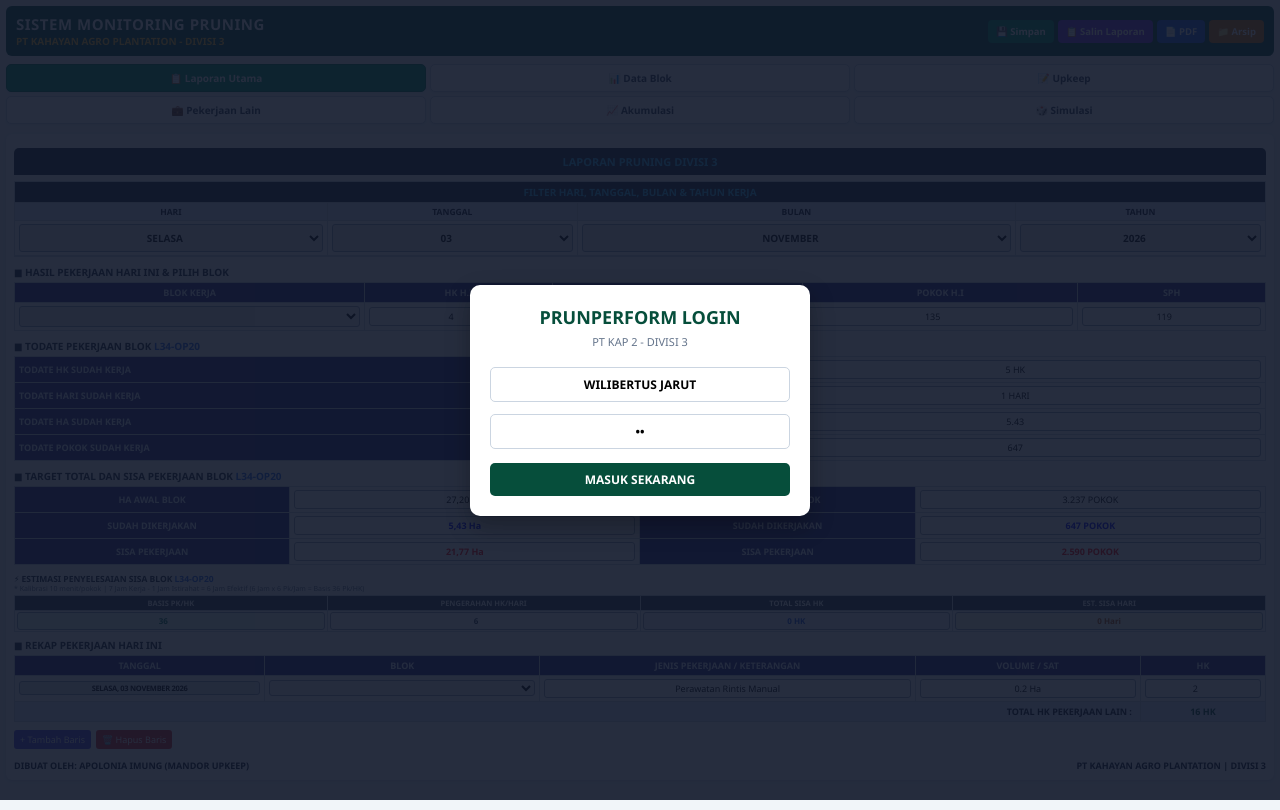
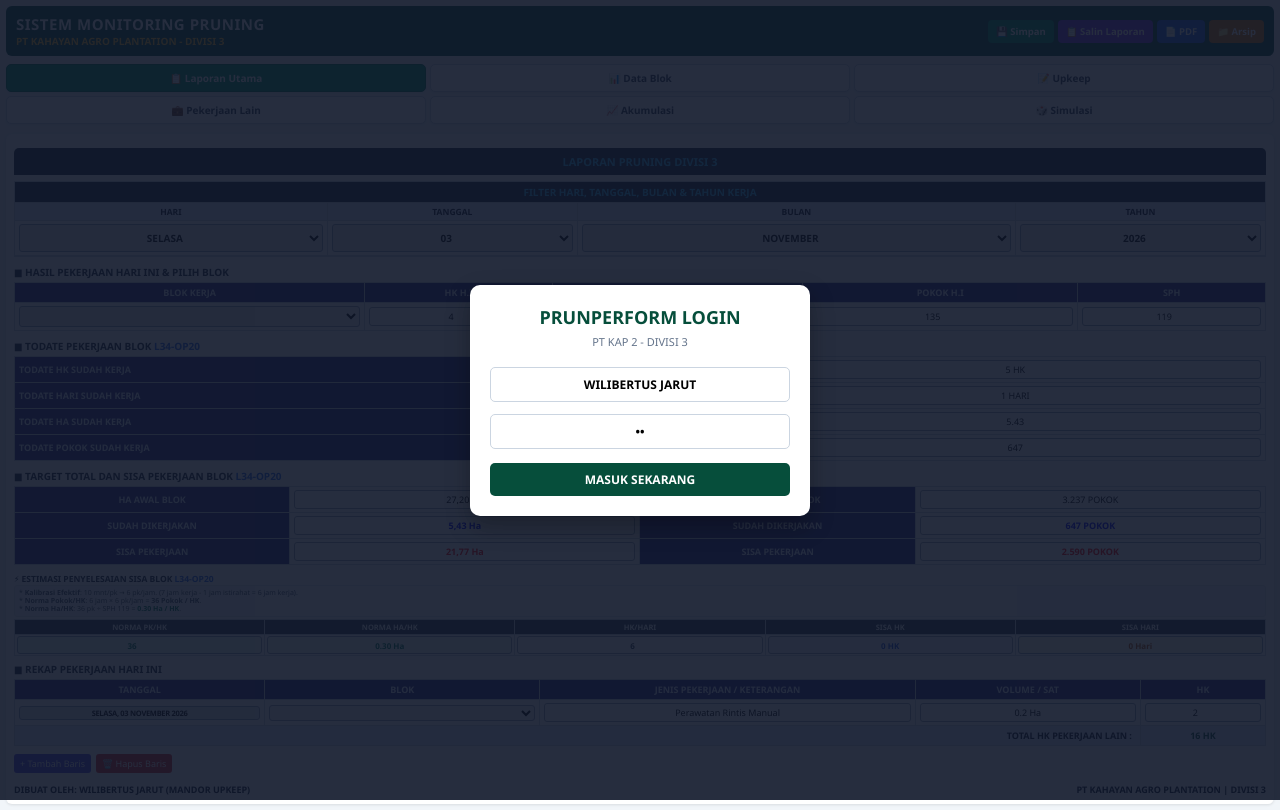
Before and after one commit to WILIBERTUSJARUT1992/PT-kap-2-laporan-upkeep-divisi-3-Wbj, a plain HTML site: page index.html in a window 1280 px wide. Drawn offline with Linux system fonts and the light colour scheme.

Commit message:
Update index.html

```diff
--- a/index.html
+++ b/index.html
@@ -318,27 +318,31 @@
                 </tr>
             </table>
 
-            <!-- TULISAN PENJELASAN KALIBRASI JAM KERJA (FONT KECIL UNTUK SCREENSHOT) -->
+            <!-- PENJELASAN RINGKAS NORMA & KALIBRASI (FONT KECIL DENGAN HA/HK DARI SPH) -->
             <div style="font-weight: bold; font-size: 8.5px; margin: 3px 0 1px 0; color: #1e293b;">
                 ⚡ ESTIMASI PENYELESAIAN SISA BLOK <span id="label-blok-est" style="color: #2563eb;">L34-OP20</span>
             </div>
-            <div style="font-size: 7px; color: #64748b; margin-bottom: 2px; line-height: 1.1;">
-                * Kalibrasi 10 menit/pokok | 7 Jam Kerja - 1 Jam Istirahat = 6 Jam Efektif (6 Jam x 6 Pk/Jam = Basis 36 Pk/HK)
+            <div style="font-size: 7px; color: #475569; margin-bottom: 2px; line-height: 1.15; background: #f8fafc; padding: 3px 4px; border: 1px solid #e2e8f0; border-radius: 3px;">
+                * <b>Kalibrasi Efektif</b>: 10 mnt/pk → 6 pk/jam. (7 jam kerja - 1 jam istirahat = 6 jam kerja).<br>
+                * <b>Norma Pokok/HK</b>: 6 jam × 6 pk/jam = <b>36 Pokok / HK</b>.<br>
+                * <b>Norma Ha/HK</b>: 36 pk ÷ SPH <span id="est-sph-val">119</span> = <b style="color: #047857;" id="est-ha-per-hk-val">0.30 Ha / HK</b>.
             </div>
 
-            <!-- TABEL ESTIMASI KECIL KOMPAK -->
+            <!-- TABEL ESTIMASI KECIL KOMPAK (5 KOLOM RINGKAS) -->
             <table class="est-table" style="margin-bottom: 6px;">
                 <thead>
                     <tr>
-                        <th style="width: 25%;">BASIS PK/HK</th>
-                        <th style="width: 25%;">PENGERAHAN HK/HARI</th>
-                        <th style="width: 25%;">TOTAL SISA HK</th>
-                        <th style="width: 25%;">EST. SISA HARI</th>
+                        <th style="width: 20%;">NORMA PK/HK</th>
+                        <th style="width: 20%;">NORMA HA/HK</th>
+                        <th style="width: 20%;">HK/HARI</th>
+                        <th style="width: 20%;">SISA HK</th>
+                        <th style="width: 20%;">SISA HARI</th>
                     </tr>
                 </thead>
                 <tbody>
                     <tr>
                         <td><input type="number" id="target-pokok-per-hk" value="36" oninput="calculateRealtime()" style="font-weight: bold; color: #047857; background: #f0fdf4;"></td>
+                        <td><input type="text" id="est-ha-per-hk-display" value="0.30 Ha" readonly style="font-weight: bold; color: #047857; background: #f0fdf4;"></td>
                         <td><input type="number" id="asumsi-hk-harian" value="6" oninput="calculateRealtime()" style="font-weight: bold; color: #334155;"></td>
                         <td><input type="text" id="est-total-sisa-hk" value="0 HK" readonly style="font-weight: bold; color: #1d4ed8; background: #eff6ff;"></td>
                         <td><input type="text" id="est-sisa-hari" value="0 Hari" readonly style="font-weight: bold; color: #b45309; background: #fefce8;"></td>
@@ -381,7 +385,7 @@
             </div>
 
             <div style="margin-top: 10px; font-size: 9px; display: flex; justify-content: space-between; font-weight: bold;">
-                <div id="footer-mandor-name">DIBUAT OLEH: APOLONIA IMUNG (MANDOR UPKEEP)</div>
+                <div id="footer-mandor-name">DIBUAT OLEH: WILIBERTUS JARUT (MANDOR UPKEEP)</div>
                 <div>PT KAHAYAN AGRO PLANTATION | DIVISI 3</div>
             </div>
         </div>
@@ -728,6 +732,7 @@
 
             const haAwal = data ? data.ha : 27.20;
             const pokokAwal = data ? data.pokok : 3237;
+            const sphBlok = data ? data.sph : 119;
 
             if(data) {
                 data.haKerja = todateHa;
@@ -746,6 +751,13 @@
             document.getElementById('ha-sisa').value = haSisa.toFixed(2).replace('.', ',') + " Ha";
             document.getElementById('pokok-sisa').value = pokokSisa.toLocaleString('id-ID') + " POKOK";
 
+            // PERHITUNGAN NORMA HA / HK (36 / SPH)
+            const haPerHk = sphBlok > 0 ? (targetPokokPerHk / sphBlok) : 0;
+            document.getElementById('est-sph-val').innerText = sphBlok;
+            document.getElementById('est-ha-per-hk-val').innerText = haPerHk.toFixed(2).replace('.', ',') + " Ha / HK";
+            document.getElementById('est-ha-per-hk-display').value = haPerHk.toFixed(2).replace('.', ',') + " Ha";
+
+            // KALKULASI TOTAL SISA HK & ESTIMASI HARI KERJA
             const totalSisaHK = targetPokokPerHk > 0 ? (pokokSisa / targetPokokPerHk) : 0;
             const estimasiSisaHari = asumsiHkHarian > 0 ? (totalSisaHK / asumsiHkHarian) : 0;
 
@@ -830,7 +842,7 @@
                              `PT KAHAYAN AGRO PLANTATION\n` +
                              `━━━━━━━━━━━━━━\n\n` +
                              `🗓 *HARI/TANGGAL:* ${tanggal}\n\n` +
-                             `👷 *MANDOR:* APOLONIA IMUNG\n\n` +
+                             `👷 *MANDOR:* WILIBERTUS JARUT\n\n` +
                              `━━━━━━━━━━━━━━\n\n` +
                              `🔹 *HASIL KERJA HARI INI*\n\n` +
                              `• Blok Kerja       : ${blokKerja}\n` +
```
